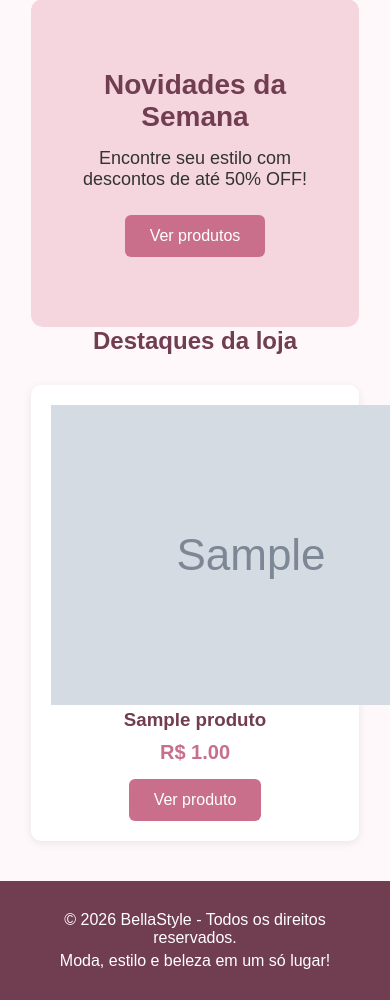
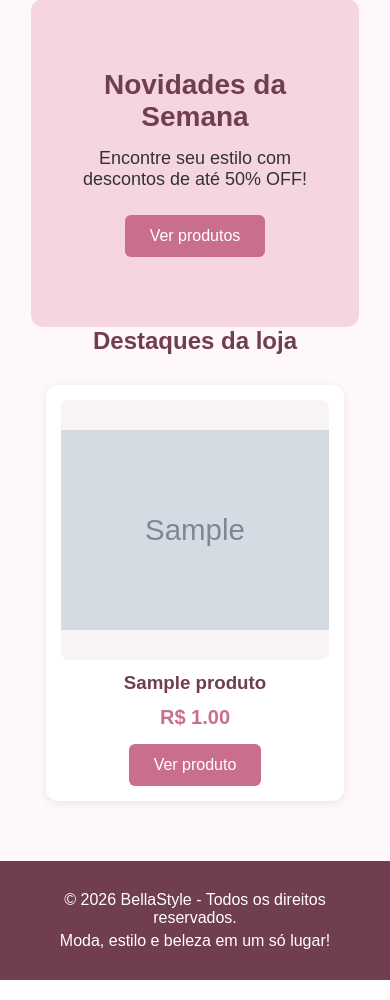
Before and after one commit to torreskewillen-stack/projeto_raphael, a Django app: page / in a window 390 px wide; the page is wider, and only the part inside the window is pictured. Shown: the part 184-1184 px from the top of that part. Run offline with Django 5.2, Linux system fonts and the light colour scheme; tables that the repository leaves empty hold one stand-in row (values such as "Sample post"); grey boxes marked "Sample" are stand-in pictures.

Commit message:
adicionando responsividade + correcao

```diff
--- a/templates/core/home.html
+++ b/templates/core/home.html
@@ -1,6 +1,91 @@
+
 {% extends 'core/base.html' %}
+{% load static %}
 
 {% block title %}Início | BellaStyle{% endblock %}
+
+{% block estilo %}
+<style>
+    /* Organização dos produtos na Home */
+    main .destaques-home {
+        display: grid !important;
+        grid-template-columns: repeat(3, minmax(0, 1fr)) !important;
+        gap: 20px !important;
+        width: 100% !important;
+        max-width: 1200px;
+        margin: 20px auto;
+        padding: 0 15px;
+        box-sizing: border-box;
+    }
+
+    /* Card */
+    main .destaques-home .card-produto {
+        width: 100% !important;
+        min-width: 0 !important;
+        max-width: 100% !important;
+        padding: 15px;
+        box-sizing: border-box;
+        display: flex !important;
+        flex-direction: column;
+        align-items: center;
+        overflow: hidden !important;
+        background: white;
+        border-radius: 12px;
+    }
+
+    /* Espaço reservado para a imagem */
+    main .destaques-home .imagem-card {
+        width: 100% !important;
+        height: 260px !important;
+        min-height: 260px !important;
+        flex: 0 0 260px !important;
+        display: flex !important;
+        justify-content: center;
+        align-items: center;
+        overflow: hidden !important;
+        background: #f8f3f4;
+        border-radius: 8px;
+    }
+
+    /* Fotografia */
+    main .destaques-home .imagem-card img {
+        position: static !important;
+        display: block !important;
+        width: 100% !important;
+        height: 100% !important;
+        max-width: 100% !important;
+        max-height: 100% !important;
+        object-fit: contain !important;
+        object-position: center !important;
+        margin: 0 !important;
+        transform: none !important;
+    }
+
+    main .destaques-home .card-produto h3 {
+        text-align: center;
+        margin: 12px 0;
+    }
+
+    main .destaques-home .card-produto .preco {
+        color: #c96f8c;
+        font-weight: bold;
+    }
+
+    /* Tablets */
+    @media (max-width: 768px) {
+        main .destaques-home {
+            grid-template-columns: repeat(2, minmax(0, 1fr)) !important;
+        }
+    }
+
+    /* Celulares */
+    @media (max-width: 480px) {
+        main .destaques-home {
+            grid-template-columns: minmax(0, 1fr) !important;
+        }
+    }
+</style>
+{% endblock %}
 
 {% block content %}
 
@@ -15,14 +100,20 @@
 
 <h2 class="titulo">Destaques da loja</h2>
 
-<section class="produtos">
+<section class="produtos destaques-home">
+
     {% for produto in produtos %}
 
         <div class="card-produto">
 
-            {% if produto.imagem %}
-                <img src="{{ produto.imagem.url }}" alt="{{ produto.nome }}">
-            {% endif %}
+            <div class="imagem-card">
+                {% if produto.imagem %}
+                    <img src="{{ produto.imagem.url }}"
+                         alt="{{ produto.nome }}">
+                {% else %}
+                    <p>Imagem não disponível</p>
+                {% endif %}
+            </div>
 
             <h3>{{ produto.nome }}</h3>
 
@@ -39,6 +130,7 @@
         <p>Nenhum produto em destaque cadastrado.</p>
 
     {% endfor %}
+
 </section>
 
 {% endblock %}
```
Also changed, not shown: templates/core/produto.html (+28 -9 lines), static/core/css/style.css (line endings or trailing spaces).
